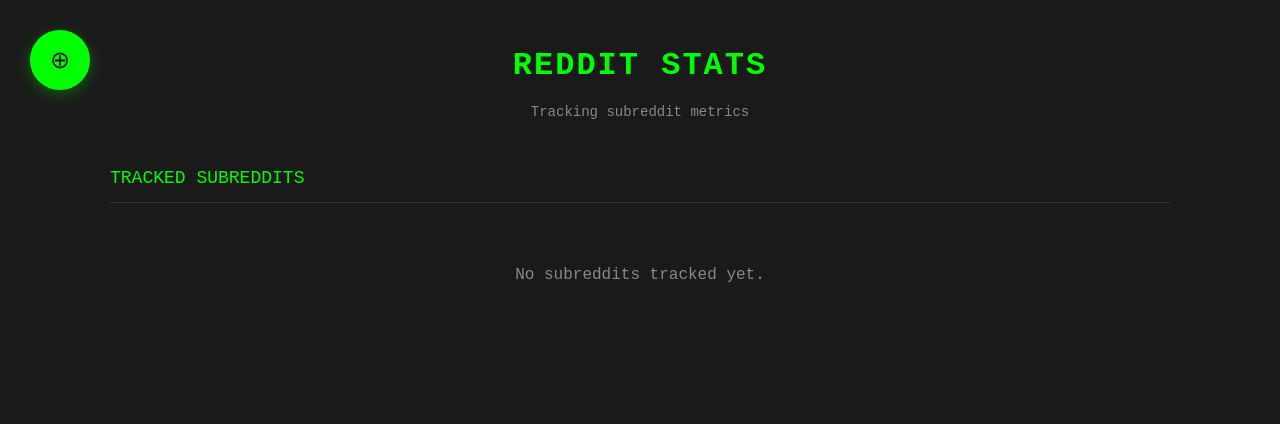
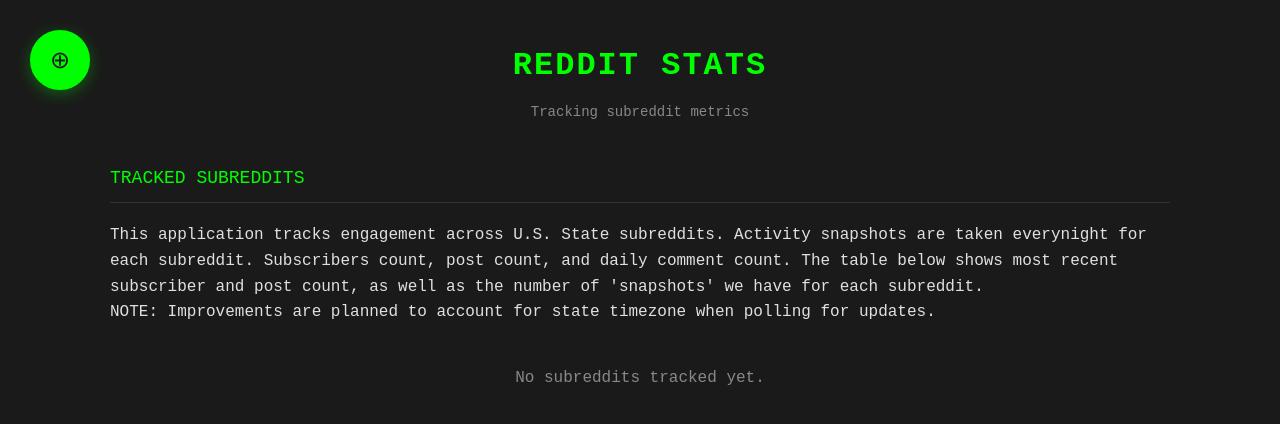
Before and after one commit to johnmpryan/defmeta, a Django app: page / in a window 1280 px wide. Shown: the top 424 px of the page. Run offline with Django 5.2, Linux system fonts and the light colour scheme; data that the repository does not hold is empty.

Commit message:
added description to page

```diff
--- a/tracker/templates/tracker/homepage.html
+++ b/tracker/templates/tracker/homepage.html
@@ -175,6 +175,10 @@
 {% block content %}
     <div class="section-header">TRACKED SUBREDDITS</div>
 
+    <p class="description">This application tracks engagement across U.S. State subreddits. Activity snapshots are taken everynight for each subreddit. Subscribers count, post count, and daily comment count. The table below shows most recent subscriber and post count, as well as the number of 'snapshots' we have for each subreddit.</p>
+
+    <p class="description">NOTE:  Improvements are planned to account for state timezone when polling for updates.</p>
+
     {% if subreddit_data %}
         <div class="terminal-layout">
             <!-- Column Headers -->
```
